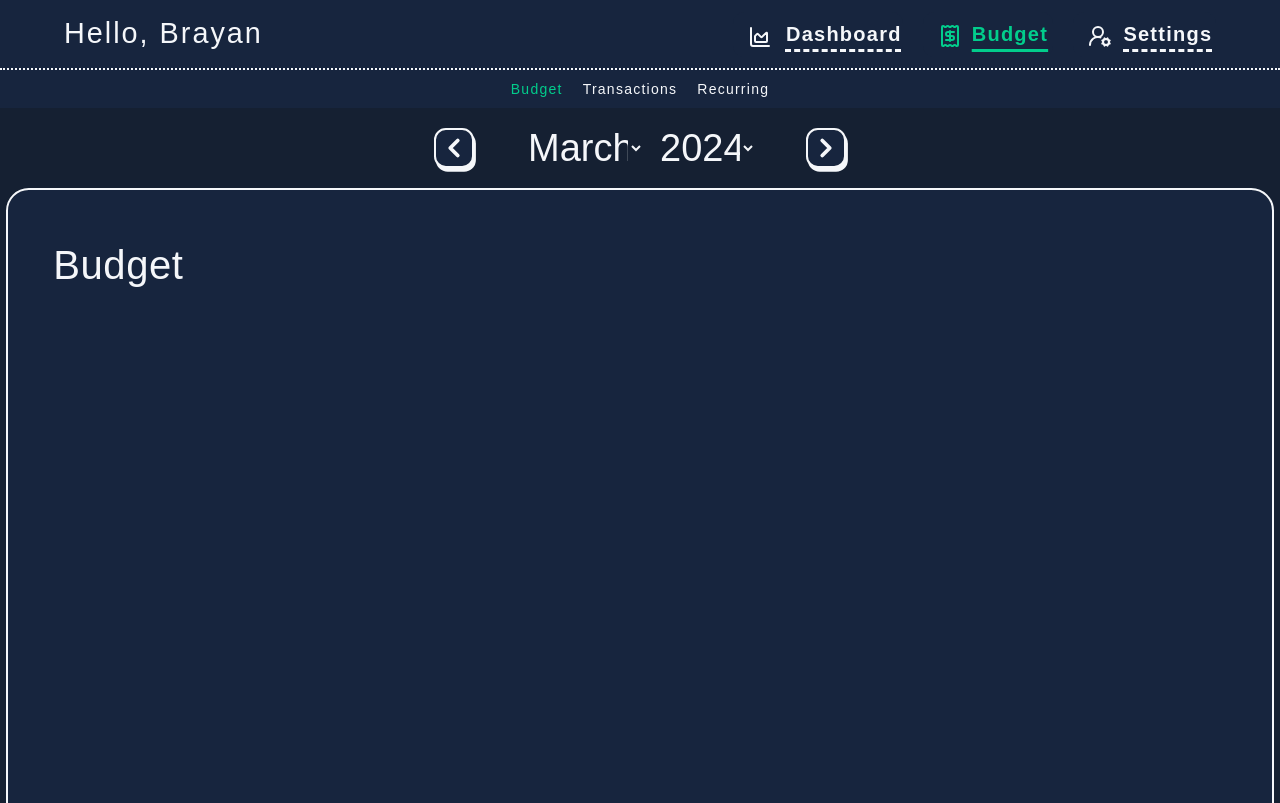
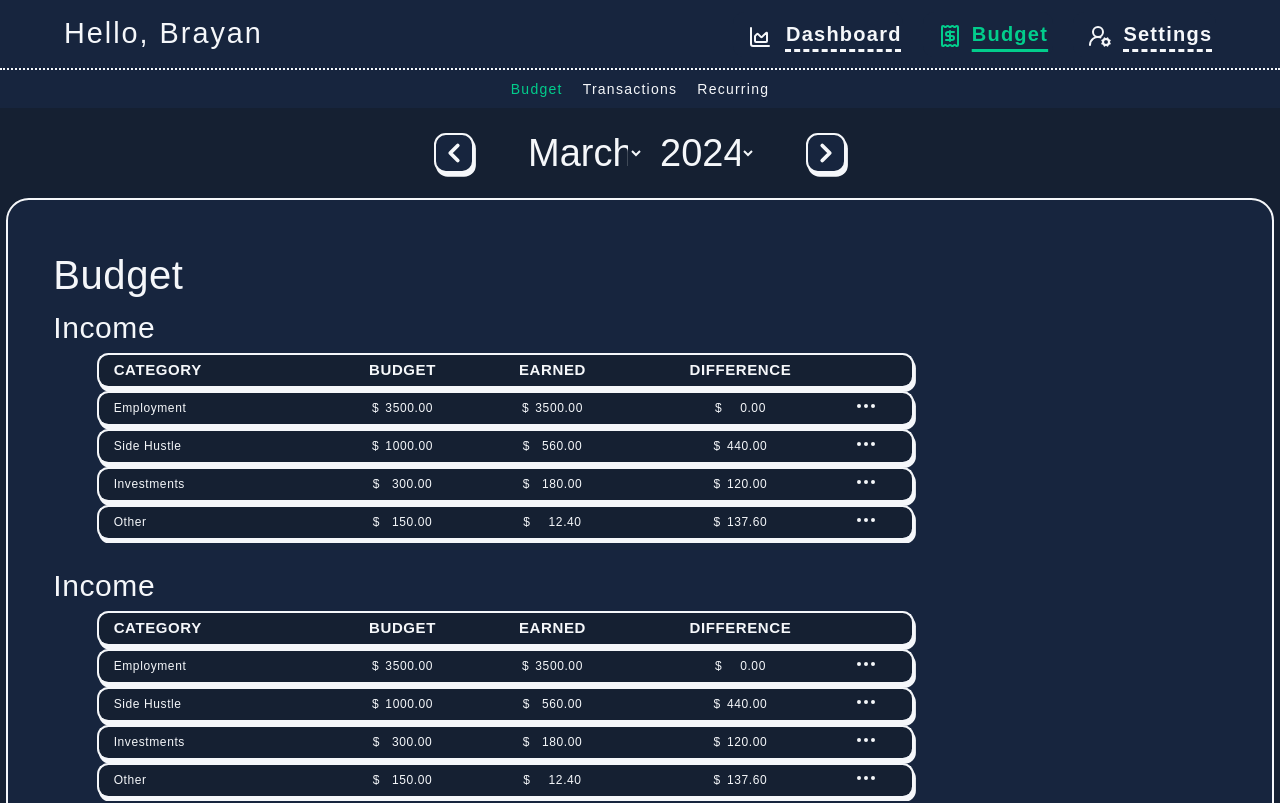
Before and after one commit to zbrayan404/PocketSavvy, a SvelteKit app: page /budget in a window 1280 px wide. Shown: the top 803 px of the page. Built offline with nearby package versions, Linux system fonts and the light colour scheme.

Commit message:
Week 6: Budget Layout

```diff
--- a/src/lib/Table2.svelte
+++ b/src/lib/Table2.svelte
@@ -73,8 +73,7 @@
     }
     .section {
         display: block;
-        width: 59.9%;
-        min-width: 392px;
+        min-width: 341px;
         overflow: auto;
     }
     table {
--- a/src/routes/budget/+page.svelte
+++ b/src/routes/budget/+page.svelte
@@ -1,5 +1,20 @@
 <script>
     import MonthFilter from '$lib/MonthFilter.svelte';
+    import Table2 from '$lib/Table2.svelte';
+
+    let incomes = [
+        { category: 'Employment', current: 3500.00, budget: 3500.00 },
+        { category: 'Side Hustle', current: 560.00, budget: 1000.00 },
+        { category: 'Investments', current: 180.00, budget: 300.00},
+        { category: 'Other', current: 12.40, budget: 150.00}
+    ];
+
+    let category = [
+        {category: 'Employment', color: 'blue'},
+        {category: 'Side Hustle', color: 'green'},
+        {category: 'Investments', color: 'red'},
+        {category: 'Other', color: 'yellow'}
+    ];
 
 </script>
 
@@ -7,6 +22,21 @@
     <MonthFilter></MonthFilter>
     <div class="main">
         <h1>Budget</h1>
+        <div class="overview">
+            <div class="budget-overview">
+                {#each Array(3) as _, index (index)}
+                    <div class="budget">
+                        <h2>Income</h2>
+                        <div class="table">
+                            <Table2 dataSet={incomes} categoryList={category} header={['earned']}></Table2>
+                        </div>
+                    </div>
+	            {/each}
+            </div>
+            <div class="category-overview">
+
+            </div>
+        </div>
     </div>
 </div>
 
@@ -20,7 +50,6 @@
         display: flex;
         justify-content: center;
         align-items: center;
-        height: 100vh;
         width: 100vw;
         flex-direction: column;
     }
@@ -39,4 +68,42 @@
         font-family: 'Iosevka', sans-serif;
         font-size: 40px;
     }
+    h2 {
+        letter-spacing: 0.6px;
+        font-family: 'Iosevka', sans-serif;
+        font-size: 30px;
+    }
+    .overview {
+        display: flex;
+        justify-content: space-evenly;
+    }
+    .table {
+        width: 100%;
+        padding-left: 5%;
+        transition: padding-left 0.4s ease;
+    }
+    .budget-overview {
+        width: 100%;
+        display: flex;
+        flex-direction: column;
+        gap: 20px;
+    }
+    .category-overview {
+        width: 35%;
+        display: flex;
+        flex-direction: column;
+        gap: 20px;
+    }
+
+    @media (max-width: 868px) {
+        .table {
+            padding-left: 2%;
+        }
+    }
+
+    @media (max-width: 576px) {
+        .table {
+            padding-left: 0;
+        }
+    }
 </style>
```
